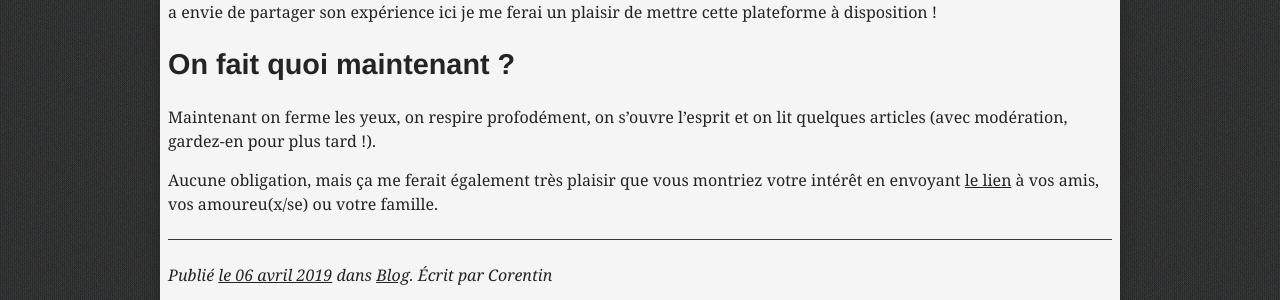
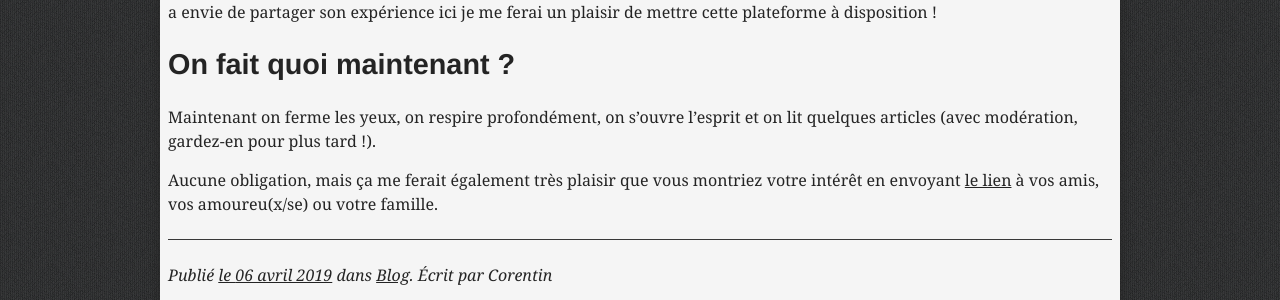
Before and after one commit to viki53/Blog, a Jekyll site: the page built from _posts/2019-04-06-et-si-on-discutait.md, in a window 1280 px wide. Shown: the part 1189-1489 px from the top of the page. Built offline with Jekyll 4.4.1, drawn with Linux system fonts in a browser that asks for light colours.

Commit message:
Fix typos

```diff
--- a/_posts/2019-04-06-et-si-on-discutait.md
+++ b/_posts/2019-04-06-et-si-on-discutait.md
@@ -34,6 +34,6 @@ Je songe aussi à *ouvrir la rédaction à d'autres personnes*. Loin de moi l'id
 
 ## On fait quoi maintenant ?
 
-Maintenant on ferme les yeux, on respire profodément, on s'ouvre l'esprit et on lit quelques articles (avec modération, gardez-en pour plus tard !).
+Maintenant on ferme les yeux, on respire profondément, on s'ouvre l'esprit et on lit quelques articles (avec modération, gardez-en pour plus tard !).
 
 Aucune obligation, mais ça me ferait également très plaisir que vous montriez votre intérêt en envoyant [le lien](https://blog.corentin-hatte.eu/) à vos amis, vos amoureu(x/se) ou votre famille.
```
Also changed, not shown: _posts/2019-04-08-le-minimalisme.md (+1 -1 lines), _posts/2019-04-16-prendre-soin-sante-mentale.md (+1 -1 lines).
